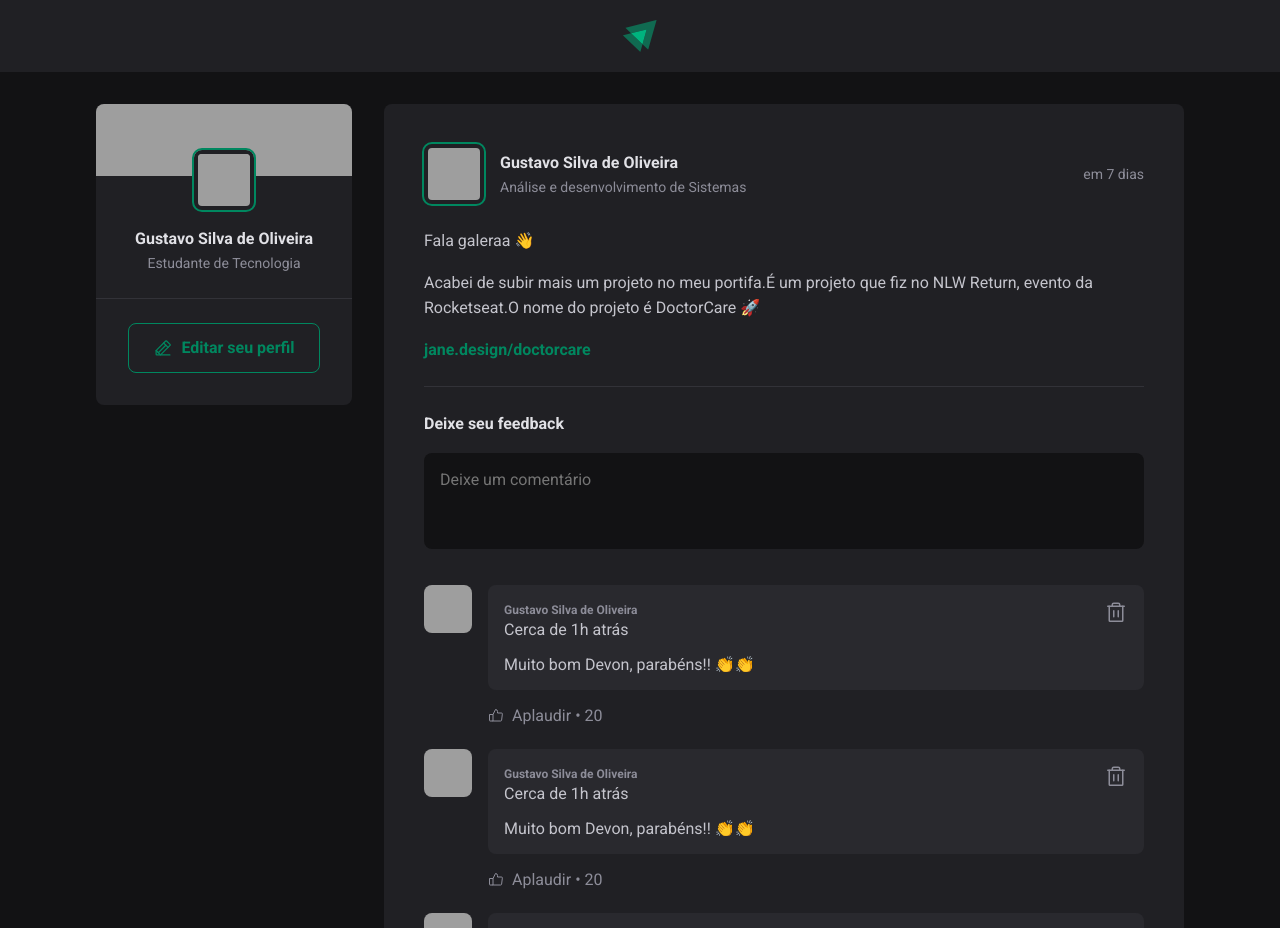
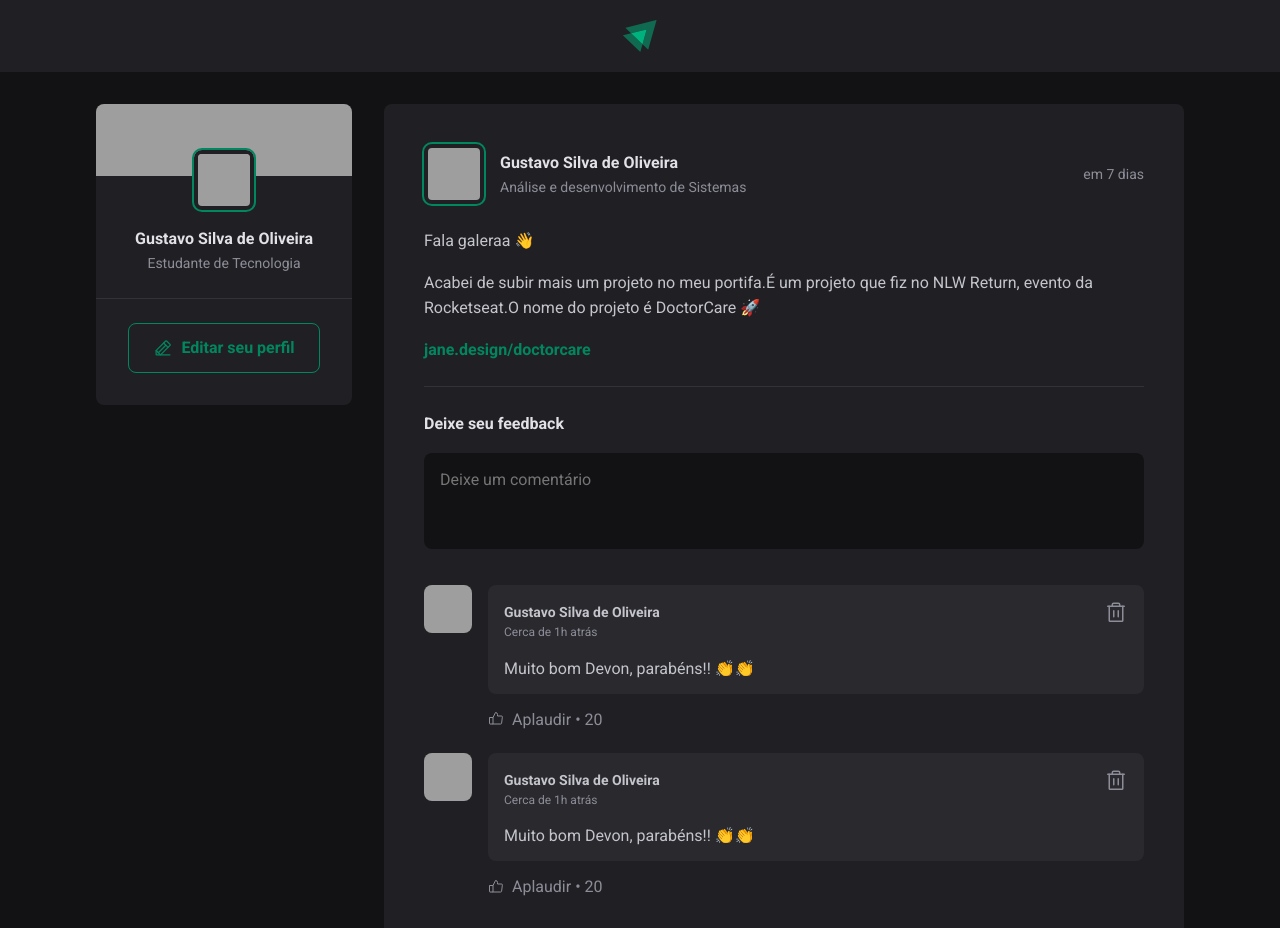
Before and after one commit to Gsilvaol/React, a React (Vite) app: page / in a window 1280 px wide. Shown: the top 928 px of the page. Built offline with nearby package versions, Linux system fonts and the light colour scheme; grey boxes are pictures that could not be loaded.

Commit message:
useState

```diff
--- a/src/components/Comment.module.css
+++ b/src/components/Comment.module.css
@@ -32,7 +32,7 @@
     line-height: 1.6;
 }
 
-.authorAndTime strong {
+.authorAndTime time {
     display: block;
     font-size: 0.75rem;
     line-height: 1.6;
--- a/src/components/Post.jsx
+++ b/src/components/Post.jsx
@@ -5,9 +5,15 @@
 import { Comment } from './Comment';
 
 import styles from './Post.module.css';
+import { useState } from 'react';
 
 
 export function Post({ author, publishedAt, content }) {
+    const [comments, setComments] = useState([
+        1,
+        2,
+    ]);
+
     const publishedDateFormatted = format(publishedAt, "d 'de' LLLL 'ás' HH:mm'h'", {
         locale: ptBR,
     })
@@ -16,6 +22,12 @@
         locale: ptBR,
         addSuffix: true,
     })
+
+    function handleCreateNewComment() {
+        event.preventDefault()
+
+        setComments([...comments, comments.length + 1]);
+    }
 
     return (
         <article className={styles.post}>
@@ -44,7 +56,7 @@
 
             </div>
 
-            <form className={styles.commentForm}>
+            <form onSubmit={handleCreateNewComment} className={styles.commentForm}>
                 <strong>Deixe seu feedback</strong>
 
                 <textarea placeholder="Deixe um comentário" />
@@ -54,9 +66,9 @@
             </form>
 
             <div className={styles.commentList}>
-                <Comment />
-                <Comment />
-                <Comment />
+                {comments.map(comment => {
+                    return <Comment />
+                })}
             </div>
         </article>
     )
```
